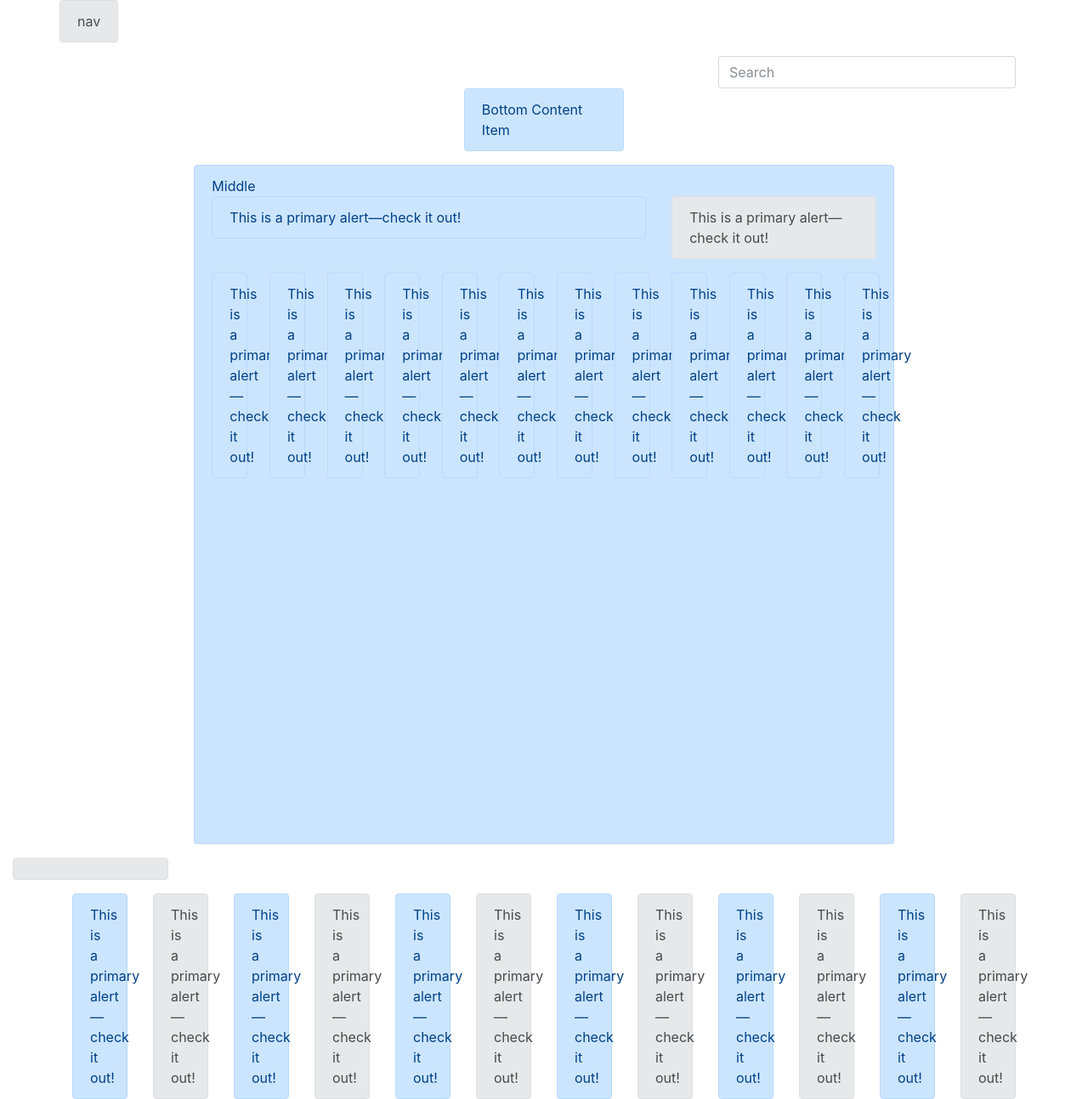
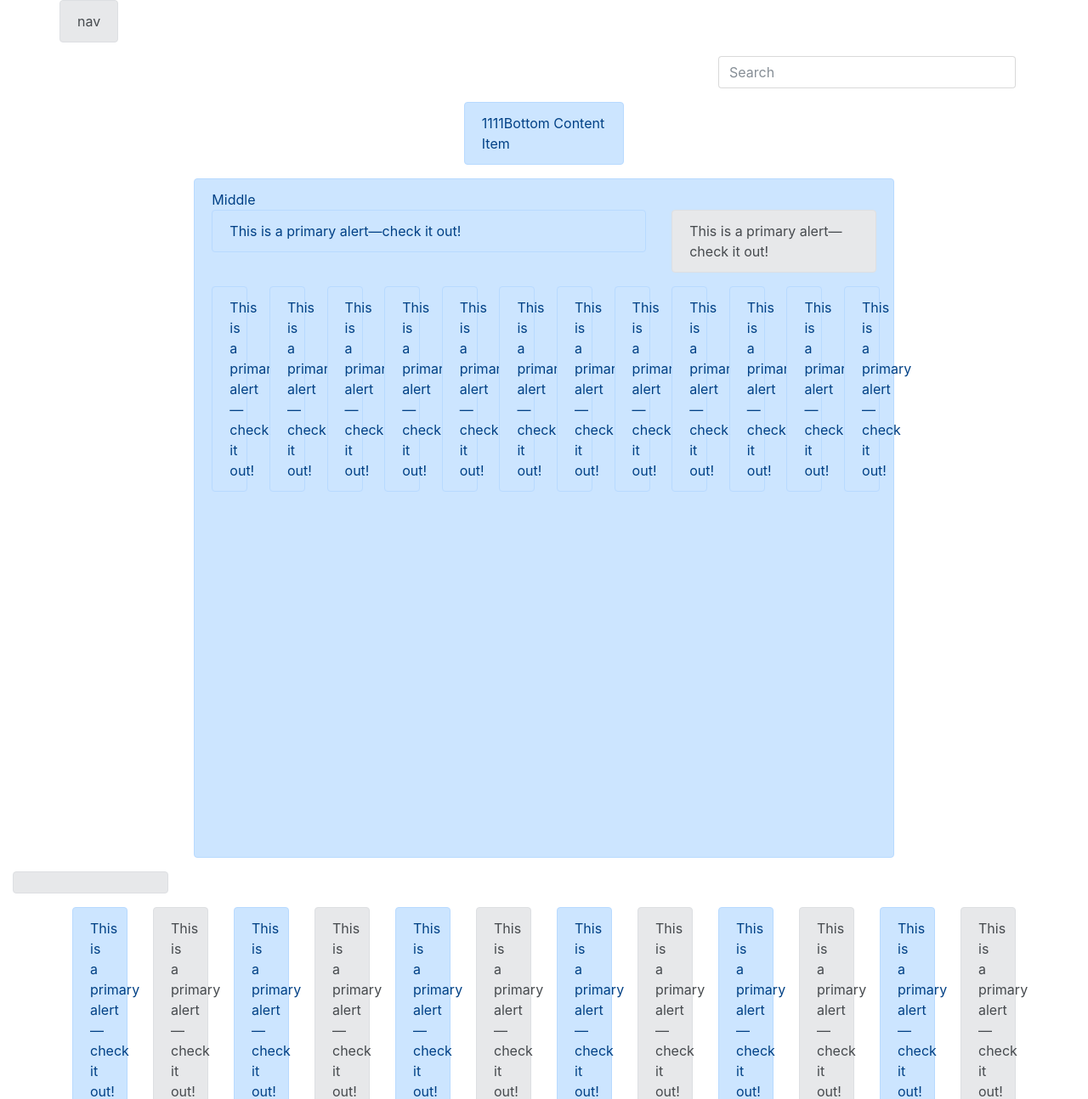
Before and after one commit to cucy/eCommerce11, a Django app: a page that uses templates/example.html in a window 1280 px wide. Shown: the top 1294 px of the page at 85% size. Run offline with Django 3.2, Linux system fonts and the light colour scheme; some libraries are stand-ins or nearby versions.

Commit message:
Spacing with Margin & Padding

```diff
--- a/templates/example.html
+++ b/templates/example.html
@@ -16,7 +16,7 @@
             <div class="alert alert-secondary" role="alert">nav</div>
         </div>
     </div>
-    <div class="row">
+    <div class="row mb-3"> <!-- mb-3 外边距-->
         {#     不同设备不同的宽度#}
         <div class='col-12 col-sm-12 col-md-6 col-lg-4 ml-auto'>
             <input type='text' class='form-control' placeholder="Search">
@@ -24,11 +24,11 @@
     </div>
 </div>
 <div class="row">
-    <div class='col-11 ml-auto mr-auto col-lg-2 order-12'>
-        <div class="alert alert-primary" role="alert"> Bottom Content Item</div>
+    <div class='col-11 mx-auto  col-lg-2 order-12'>
+        <div class="alert alert-primary" role="alert"> 1111Bottom Content Item</div>
     </div>
 </div>
-<div class='col-11 col-lg-8 ml-auto mr-auto order-6'>
+<div class='col-11 col-lg-8 mx-auto order-6'>
     <div class="alert alert-primary" role="alert" style='min-height: 800px;'>
         Middle
 
```
